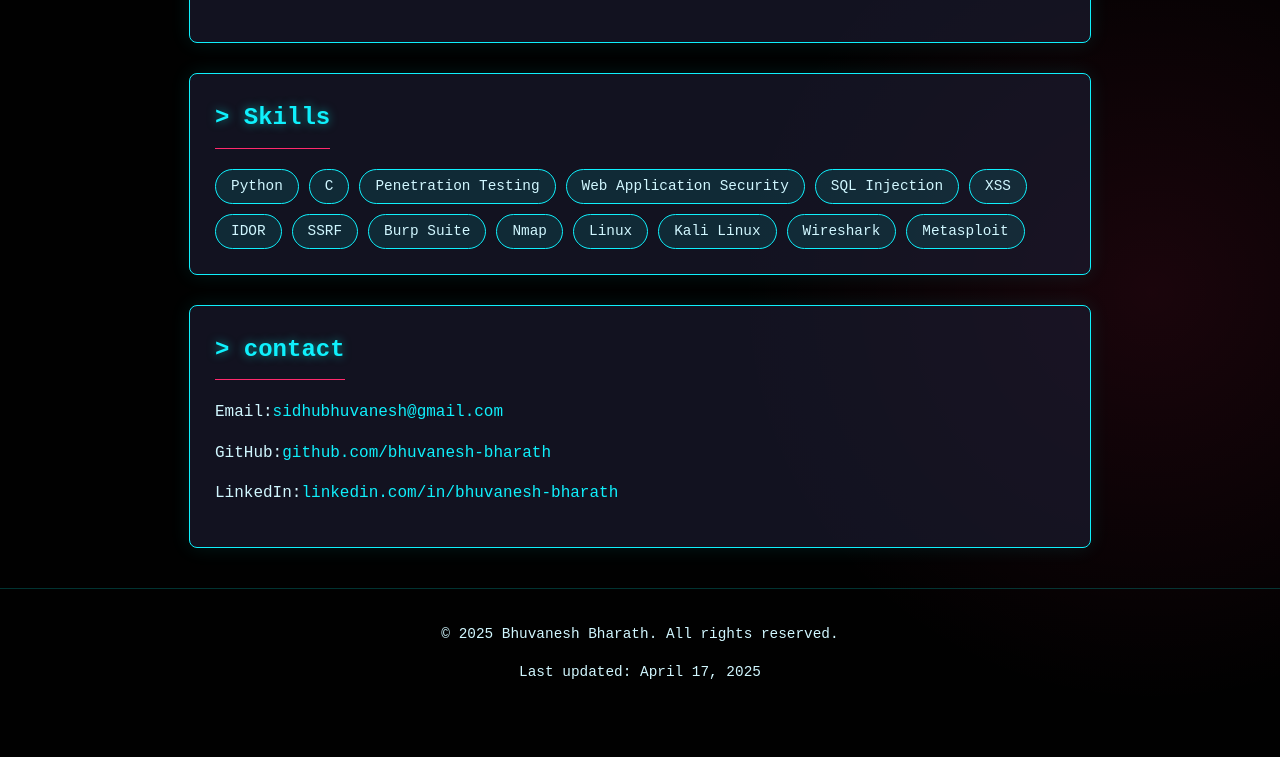
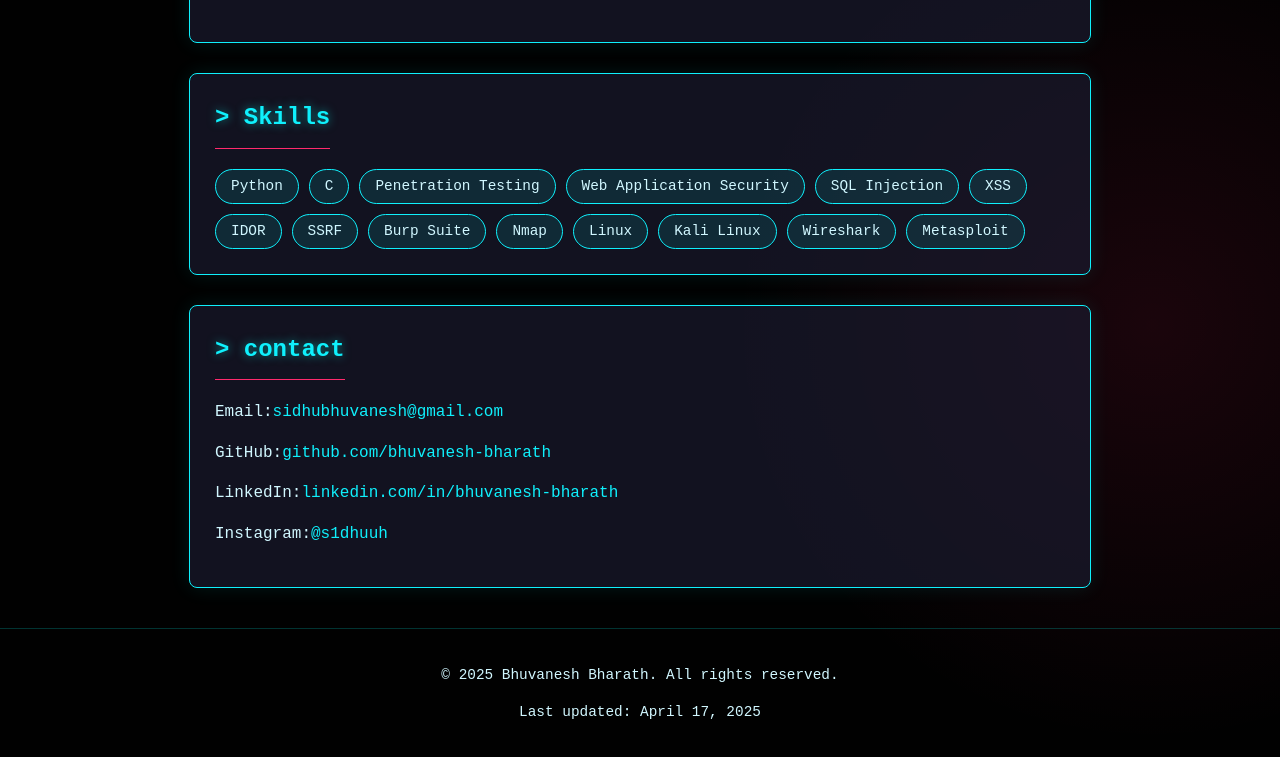
Before and after one commit to bhuvanesh-bharath/bhuvanesh-bharath.github.io, a plain HTML site: page index.html in a window 1280 px wide. Shown: the part 1409-2166 px from the top of the page. Before the commit the page ends 2127 px from the top, so only its background shows below. Drawn offline with Linux system fonts and the light colour scheme.

Commit message:
Update index.html

```diff
--- a/index.html
+++ b/index.html
@@ -399,6 +399,9 @@
     <div class="contact-method">
         LinkedIn: <a href="https://linkedin.com/in/bhuvanesh-bharath/" target="_blank">linkedin.com/in/bhuvanesh-bharath</a>
     </div>
+    <div class="contact-method">
+        Instagram: <a href="https://www.instagram.com/s1dhuuh/" target="_blank">@s1dhuuh</a>
+    </div>
 
 </section>
 
```
